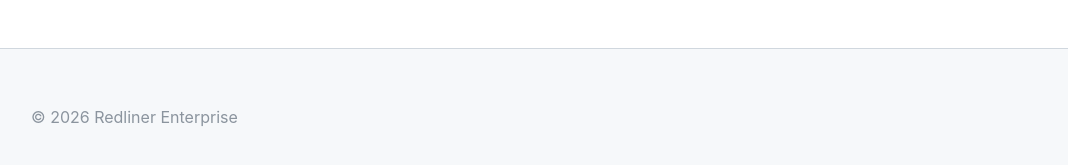
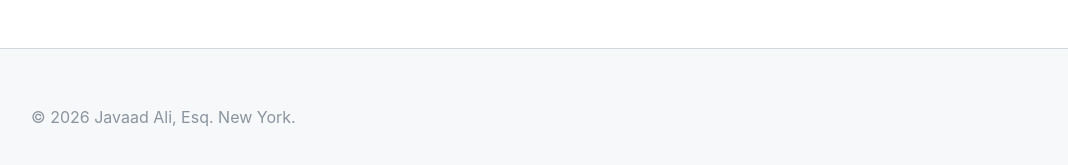
Before and after one commit to advocatesclose/redliner-site, a Jekyll site: the page built from machine-learning/index.md, in a window 1280 px wide and 900 px high, scrolled down 1668 px. Shown: the part 715-880 px from the top of the window, without its empty margins (97-1165 px from the left). Built offline with Jekyll 4.4.1, drawn with Linux system fonts in a browser that asks for light colours.

Commit message:
Update footer copyright information

```diff
--- a/_layouts/default.html
+++ b/_layouts/default.html
@@ -17,7 +17,7 @@
     </main>
 
     <footer style="background: #f6f8fa; padding: 40px 10%; border-top: 1px solid #d0d7de; margin-top: 50px;">
-        <p>© 2026 Redliner Enterprise</p>
+        <p>© 2026 Javaad Ali, Esq. New York.</p>
     </footer>
 </body>
 </html>
```
